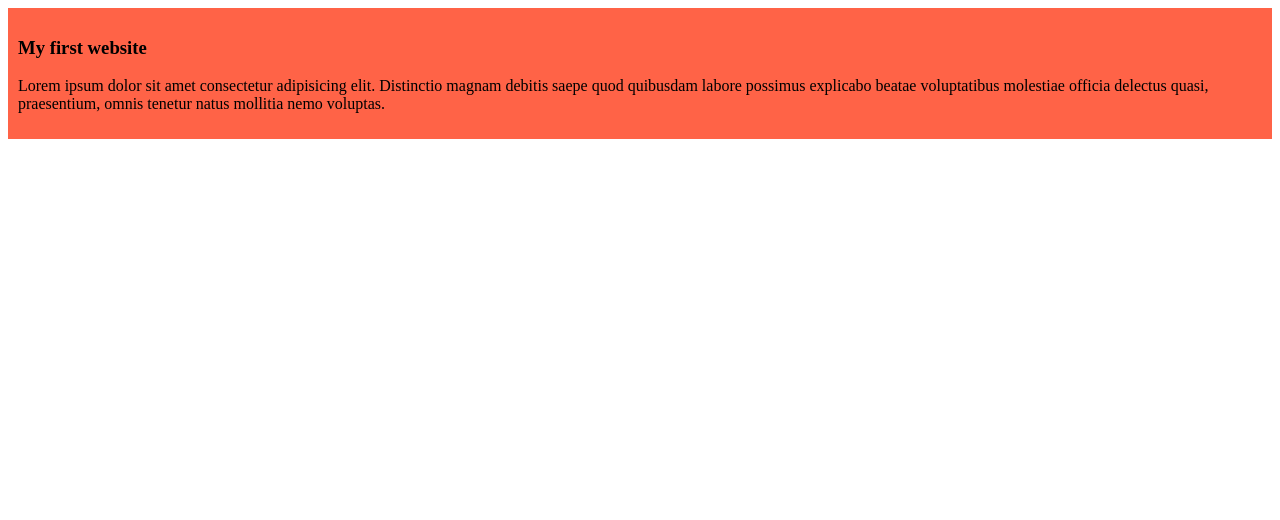
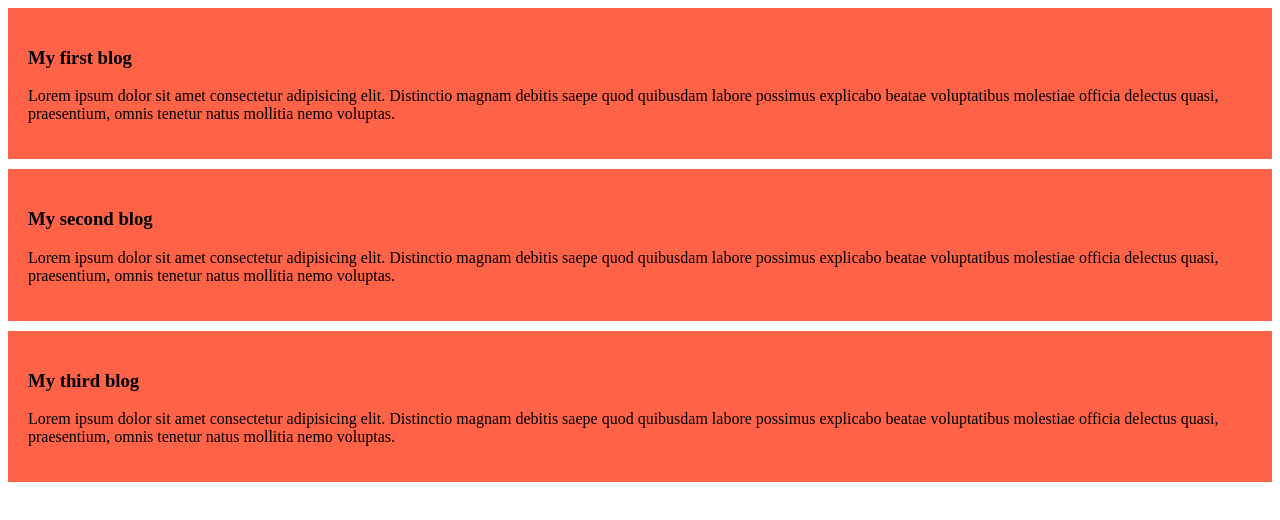
Before and after one commit to Mabrur-khalid/my-simple-website, a plain HTML site: page index.html in a window 1280 px wide. Drawn offline with Linux system fonts and the light colour scheme.

Commit message:
added the second and third blog

```diff
--- a/index.html
+++ b/index.html
@@ -8,8 +8,18 @@
 </head>
 <body>
     <div>
-        <h3>My first website</h3>
+        <h3>My first blog</h3>
     <p>Lorem ipsum dolor sit amet consectetur adipisicing elit. Distinctio magnam debitis saepe quod quibusdam labore possimus explicabo beatae voluptatibus molestiae officia delectus quasi, praesentium, omnis tenetur natus mollitia nemo voluptas.</p>
     </div>
+    <div>
+        <h3>My second blog</h3>
+    <p>Lorem ipsum dolor sit amet consectetur adipisicing elit. Distinctio magnam debitis saepe quod quibusdam labore possimus explicabo beatae voluptatibus molestiae officia delectus quasi, praesentium, omnis tenetur natus mollitia nemo voluptas.</p>
+    </div>
+    <div>
+        <h3>My third blog</h3>
+    <p>Lorem ipsum dolor sit amet consectetur adipisicing elit. Distinctio magnam debitis saepe quod quibusdam labore possimus explicabo beatae voluptatibus molestiae officia delectus quasi, praesentium, omnis tenetur natus mollitia nemo voluptas.</p>
+    </div>
+
+
 </body>
 </html>
--- a/styles/blog.css
+++ b/styles/blog.css
@@ -1,4 +1,5 @@
 div{
     background-color: tomato;
-    padding: 10px;
+    padding: 20px;
+    margin-bottom: 10px;
 }
```
